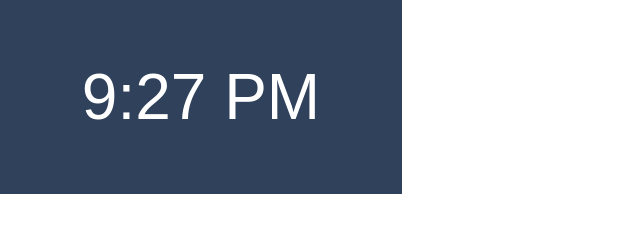
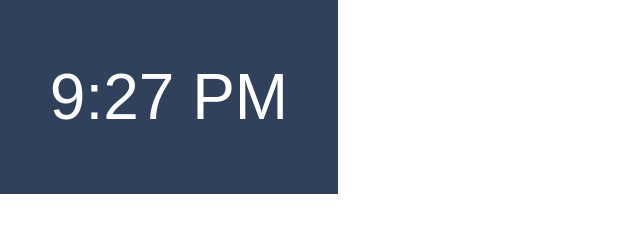
Before and after one commit to HJohnRoss/Clock_LCB, a plain HTML site: page index.html in a window 1280 px wide. Shown: the whole page, without its empty margins (0-640 px from the left). Drawn offline with Linux system fonts and the light colour scheme.

Commit message:
Update index.html

```diff
--- a/index.html
+++ b/index.html
@@ -17,7 +17,7 @@
     display: inline-block;
     font-size: 4rem;
     background-color: rgb(48, 65, 91);
-    padding: 0 2rem 0 2rem;
+    /* padding: 0 2rem 0 2rem; */
     color: #fff;
     height: 194px;
     line-height: 194px;
```
